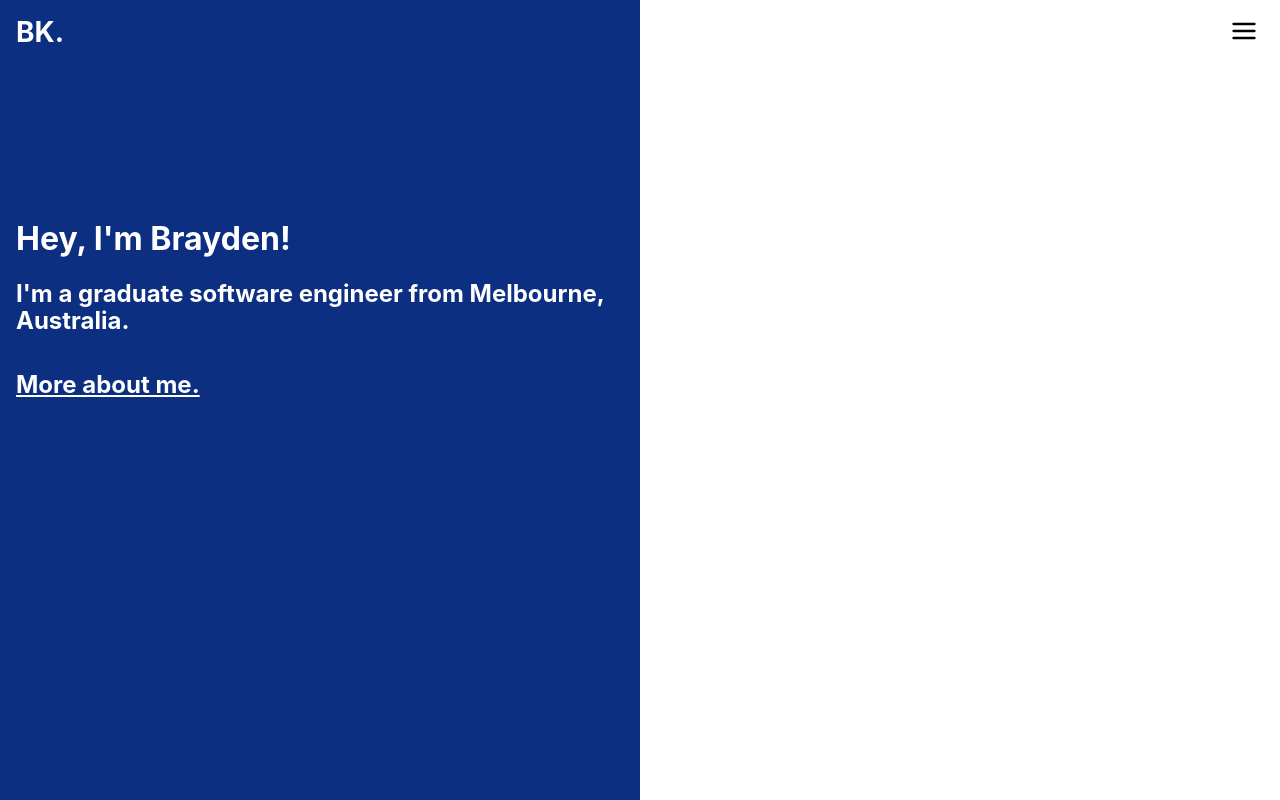
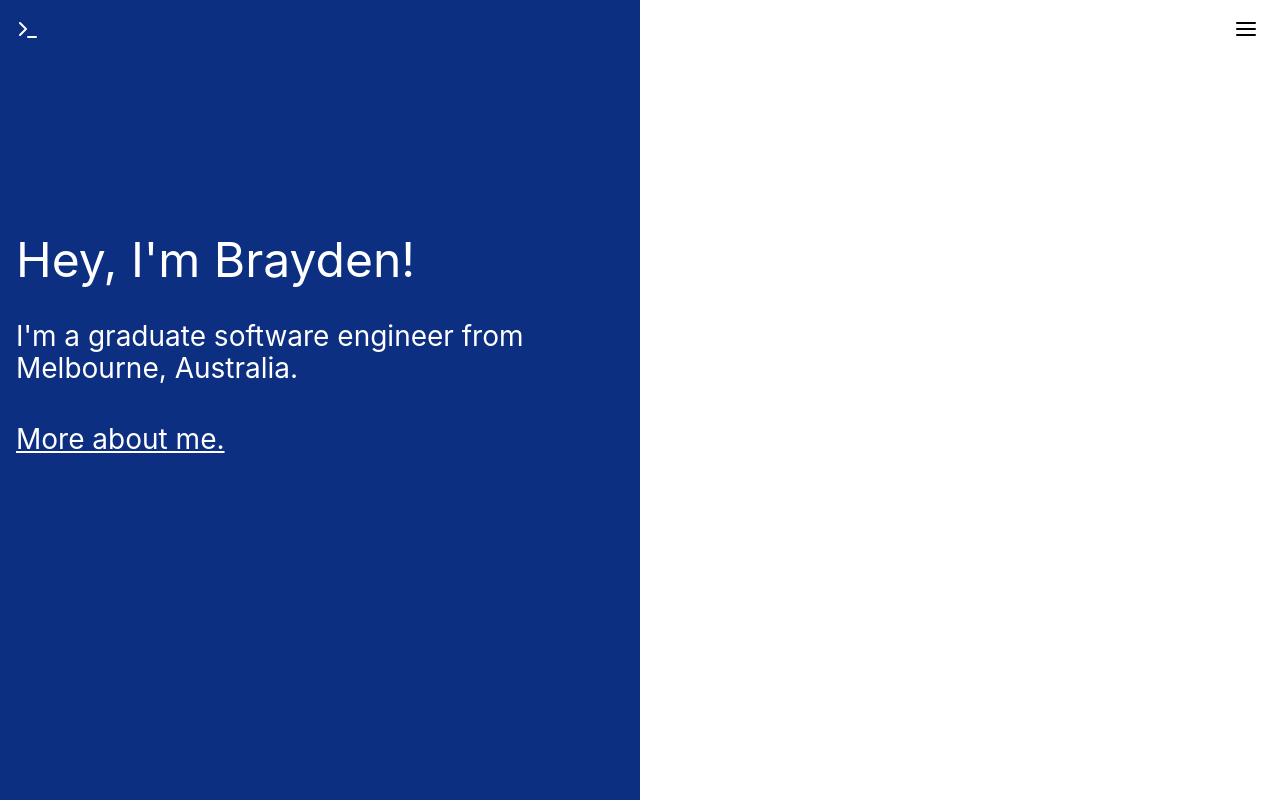
Before and after one commit to braydenk/mysite, a Gatsby site: page / in a window 1280 px wide. Built offline with nearby package versions, Linux system fonts and the light colour scheme; Gatsby itself is replaced by a stand-in of ours.

Commit message:
More styling

```diff
--- a/src/components/header.js
+++ b/src/components/header.js
@@ -4,6 +4,8 @@ import React, { useState } from "react"
 import styled from "styled-components"
 import menu from "../images/menu.svg"
 import cancel from "../images/x.svg"
+import terminal from "../images/terminal.svg"
+import terminalBlack from "../images/terminal-black.svg"
 
 const StyledHeader = styled.header`
   position: fixed;
@@ -60,12 +62,12 @@ const CancelButtonContainer = styled.div`
   width: 50px;
   height: 50px;
   align-self: flex-end;
-  margin: 8px 32px;
+  margin: 16px 8px;
 `
 
-const Header = ({ siteTitle }) => {
+const Header = props => {
   const [isMenuOpen, toggleMenuOpen] = useState(false)
-
+  console.log(props.leftIconDark)
   return (
     <StyledHeader>
       <div>
@@ -78,12 +80,15 @@ const Header = ({ siteTitle }) => {
             fontWeight: "bold",
           }}
         >
-          BK.
+          <img
+            src={props.leftIconDark ? terminalBlack : terminal}
+            alt="Terminal"
+          />
         </Link>
       </div>
       <div>
         <StyledButton onClick={() => toggleMenuOpen(!isMenuOpen)}>
-          <img src={menu} alt="Menu" height="28px" />
+          <img src={menu} alt="Menu" />
         </StyledButton>
       </div>
 
@@ -91,19 +96,19 @@ const Header = ({ siteTitle }) => {
         <Menu>
           <CancelButtonContainer>
             <StyledButton onClick={() => toggleMenuOpen(!isMenuOpen)}>
-              <img src={cancel} alt="Cancel" height="28px" />
+              <img src={cancel} alt="Cancel" />
             </StyledButton>
           </CancelButtonContainer>
           <nav style={{ display: "flex", justifyContent: "center" }}>
             <MenuItems>
               <MenuItem>
-                <StyledLink>Projects</StyledLink>
+                <StyledLink to="projects">Projects</StyledLink>
               </MenuItem>
               <MenuItem>
-                <StyledLink>About</StyledLink>
+                <StyledLink to="about">About</StyledLink>
               </MenuItem>
               <MenuItem>
-                <StyledLink>Contact</StyledLink>
+                <StyledLink to="contact">Contact</StyledLink>
               </MenuItem>
             </MenuItems>
           </nav>
--- a/src/components/layout.js
+++ b/src/components/layout.js
@@ -3,12 +3,10 @@ import styled from "styled-components"
 import Header from "./header"
 
 const PageContainer = styled.div``
-const Main = styled.main`
-  /* margin-top: 60px; */
-`
-const Layout = ({ children }) => (
+const Main = styled.main``
+const Layout = ({ leftIconBlack, children }) => (
   <PageContainer>
-    <Header />
+    <Header leftIconDark={leftIconBlack} />
     <Main>{children}</Main>
   </PageContainer>
 )
--- a/src/pages/about.js
+++ b/src/pages/about.js
@@ -9,7 +9,7 @@ const Container = styled.div`
   margin: 100px auto;
 `
 const AboutPage = () => (
-  <Layout>
+  <Layout leftIconBlack={true}>
     <Container>
       <h1>
         My name is Brayden Killeen, I'm a graduate software engineer from
--- a/src/pages/index.js
+++ b/src/pages/index.js
@@ -22,17 +22,24 @@ const MoreLink = styled(Link)`
   text-decoration: underline;
 `
 
-const Navbar = styled.nav``
+const SubtitleText = styled.h2`
+  font-size: 1.75em;
+  font-weight: 400;
+`
 
 const IndexPage = () => (
   <Layout>
     <Container>
       <TextContainer>
-        <h1>Hey, I'm Brayden!</h1>
-        <h2>I'm a graduate software engineer from Melbourne, Australia.</h2>
-        <h2 style={{ paddingTop: "16px" }}>
-          <MoreLink to="/">More about me.</MoreLink>
-        </h2>
+        <h1 style={{ fontSize: "3em", fontWeight: "400" }}>
+          Hey, I'm Brayden!
+        </h1>
+        <SubtitleText>
+          I'm a graduate software engineer from Melbourne, Australia.
+        </SubtitleText>
+        <SubtitleText style={{ paddingTop: "16px" }}>
+          <MoreLink to="/about">More about me.</MoreLink>
+        </SubtitleText>
       </TextContainer>
     </Container>
   </Layout>
```
Also changed, not shown: src/images/terminal-black.svg (added), src/images/terminal.svg (added).
